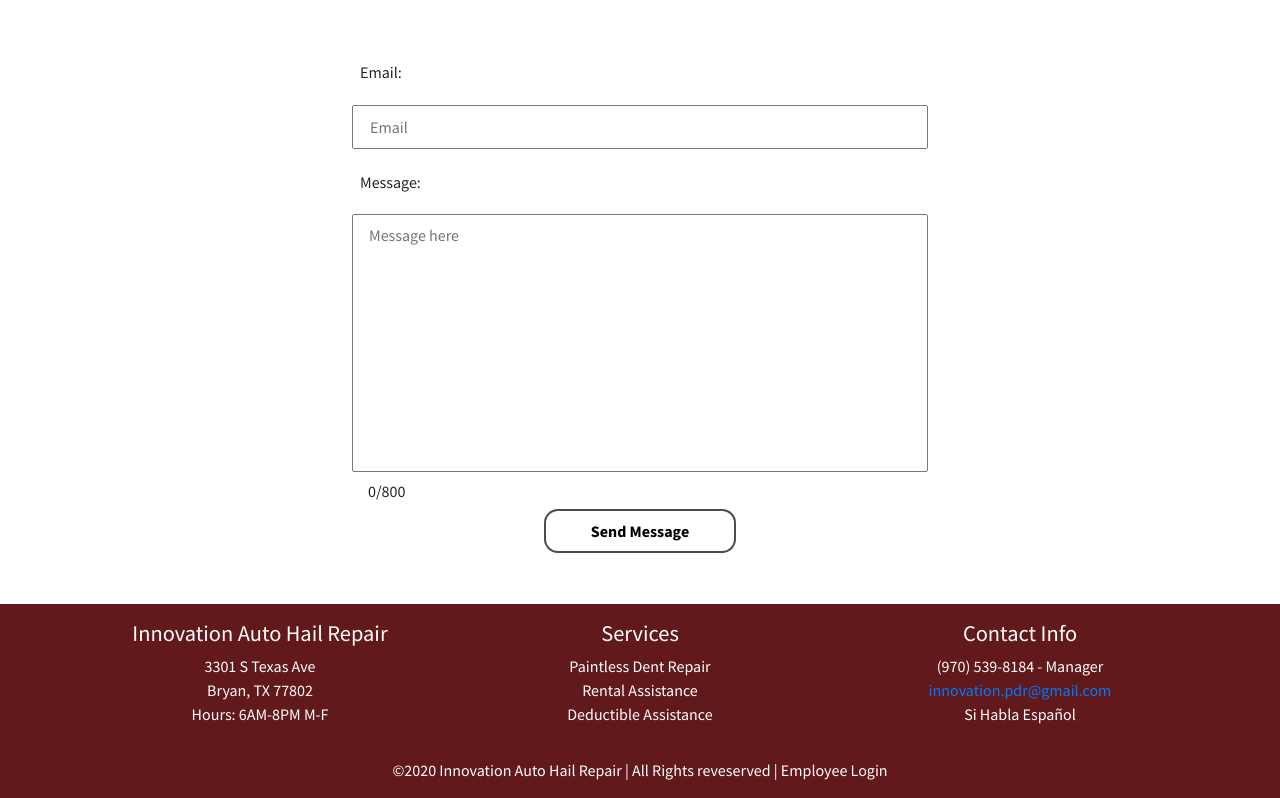
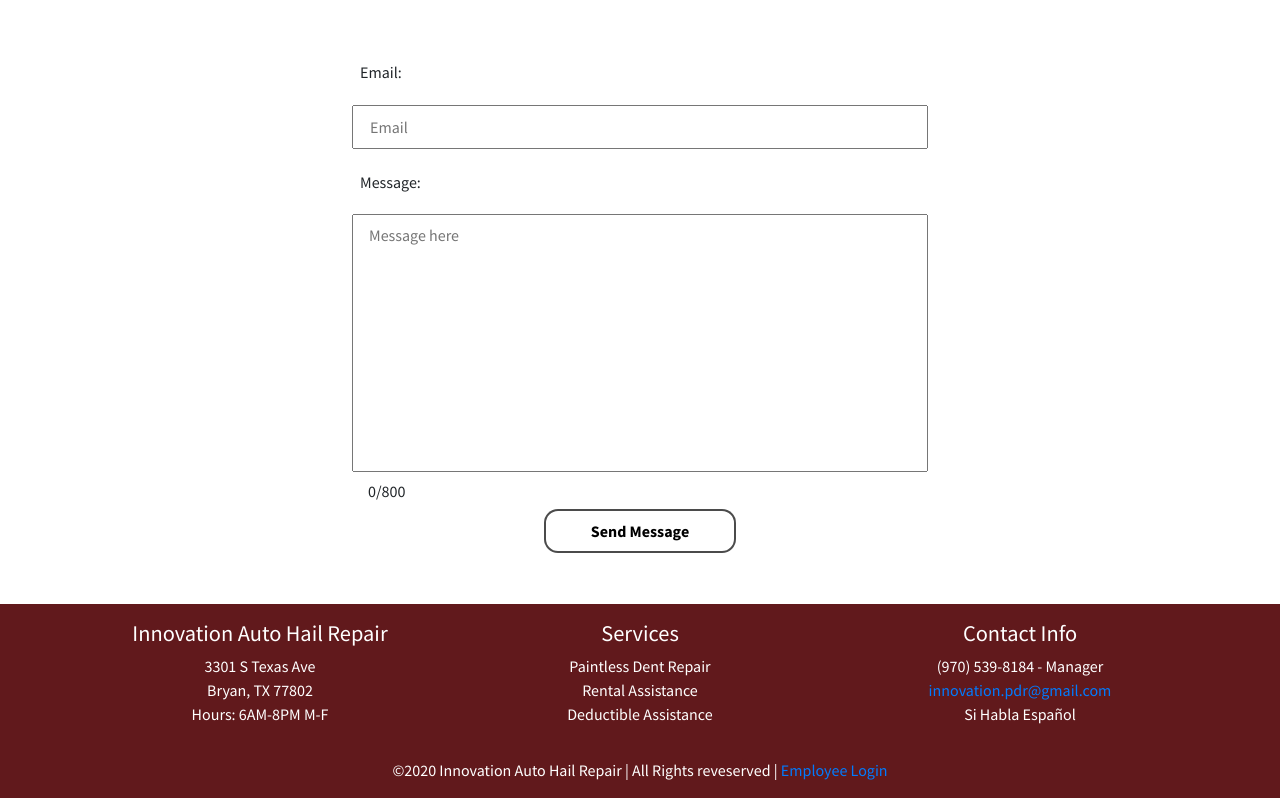
Before and after one commit to JRivera-31/Innovation-Auto-Repair, a Next.js app: page / in a window 1280 px wide. Shown: the part 2392-3190 px from the top of the page. Built offline with nearby package versions, Linux system fonts and the light colour scheme; a web font is replaced by a local one.

Commit message:
employee portal page linked

```diff
--- a/components/Footer/footer.js
+++ b/components/Footer/footer.js
@@ -2,6 +2,7 @@
 import Container from 'react-bootstrap/Container';
 import Row from 'react-bootstrap/Row';
 import Col from 'react-bootstrap/Col';
+import Link from 'next/link'
 
 export default function Foooter() {
     return (
@@ -41,7 +42,7 @@
                 <Row>
                     <Col>
                         <p className={styles.footer}>
-                            &copy;2020 Innovation Auto Hail Repair | All Rights reveserved | Employee Login
+                            &copy;2020 Innovation Auto Hail Repair | All Rights reveserved | <Link className={styles.employee} href="/employee">Employee Login</Link>
                         </p>
                     </Col>
                 </Row>
--- a/components/Footer/footer.module.css
+++ b/components/Footer/footer.module.css
@@ -18,7 +18,9 @@
     font-size: 1rem;
     text-align: center;
 }
-
+.employee:hover {
+    cursor: pointer;
+}
 @media only screen and (max-width: 992px) {
     .mainfooter {
         padding: 1.5em 0;
```
